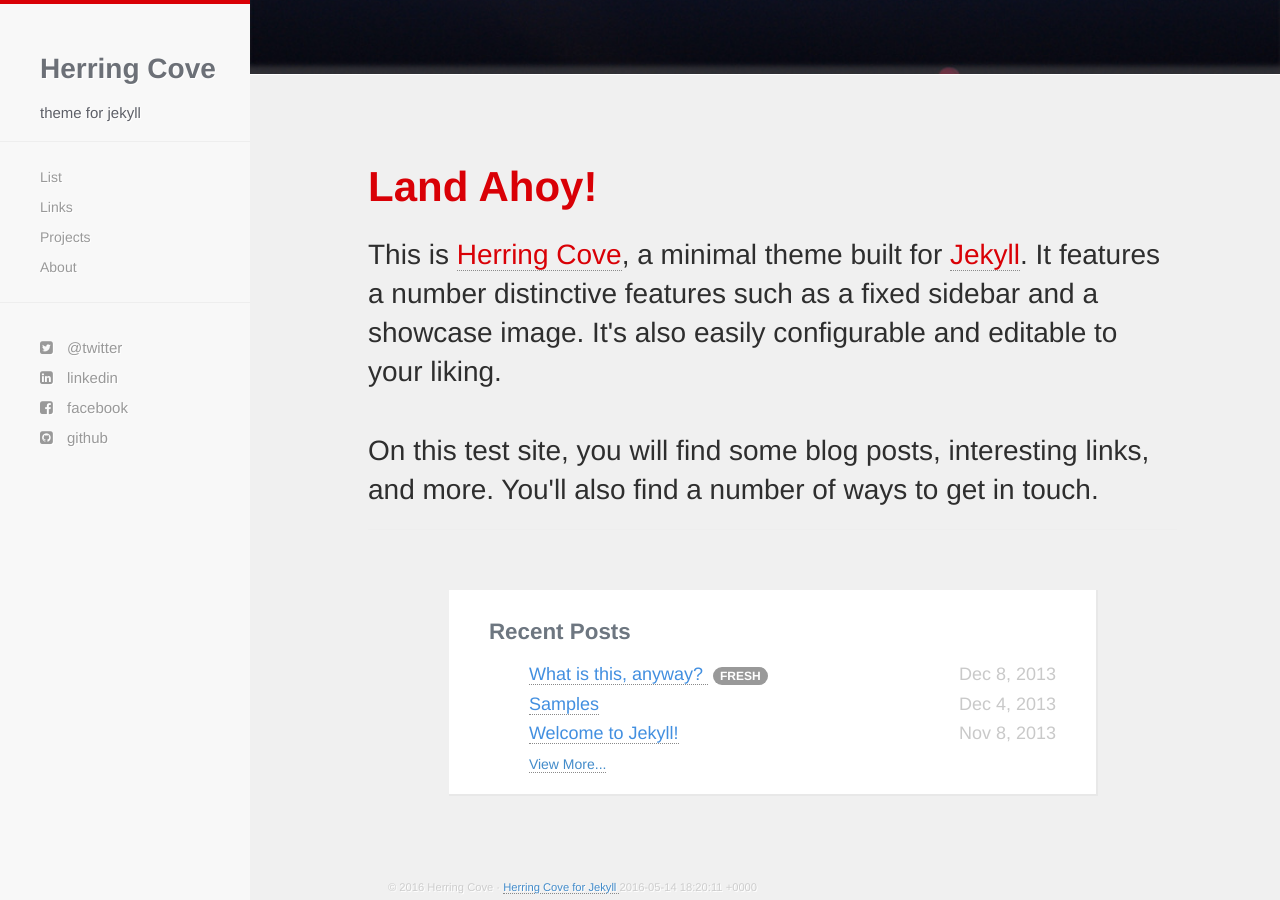
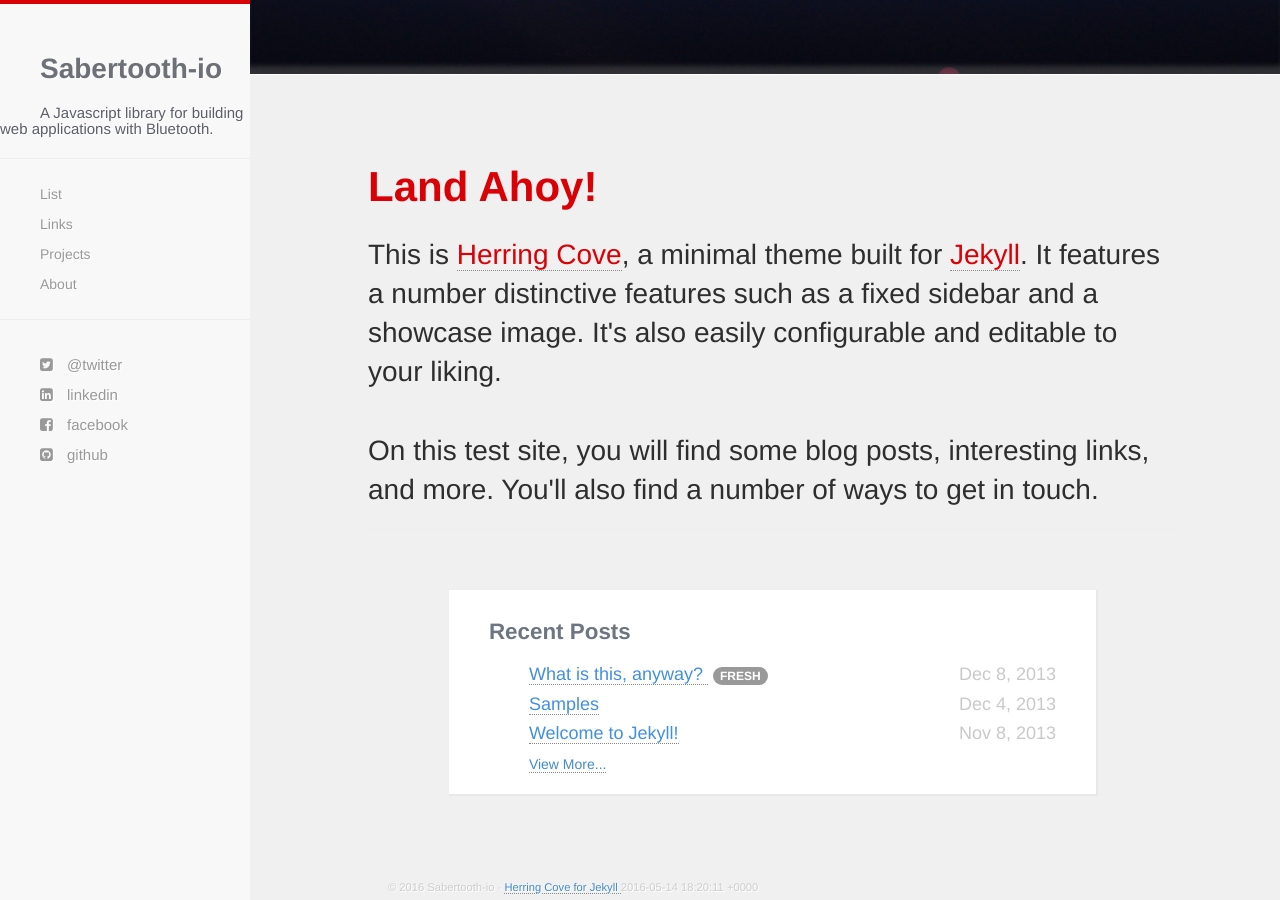
Before and after one commit to sabertooth-io/sabertooth-io.github.io, a Jekyll site: the page built from index.html, in a window 1280 px wide and 900 px high, scrolled down 629 px. Built offline with Jekyll 4.4.1, drawn with Linux system fonts in a browser that asks for light colours; nearby versions of some CDN libraries; Markdown is read by kramdown in place of the engine named in the settings.

Commit message:
Added boilerplate

```diff
--- a/_config.yml
+++ b/_config.yml
@@ -1,14 +1,14 @@
-name: Herring Cove
-author: Herring Cove
+name: Sabertooth-io
+author: Sabertooth-io
 baseurl: /herring-cove
-description: theme for jekyll
-github: http://www.github.com/arnp
-twitter: http://www.twitter.com/
-facebook: http://www.facebook.com
-linkedin: http://www.linkedin.com
-email: rnpatel[at]me.com
-location: 42°2'16"N   70°12'47"W
-disqus: diqus-username
+description: A Javascript library for building web applications with Bluetooth.
+github: http://www.github.com/sabertooth-io
+twitter:
+facebook:
+linkedin:
+email:
+location:
+disqus:
 
 ##Make sure to edit the above fields, especially for disqus.
 
```
